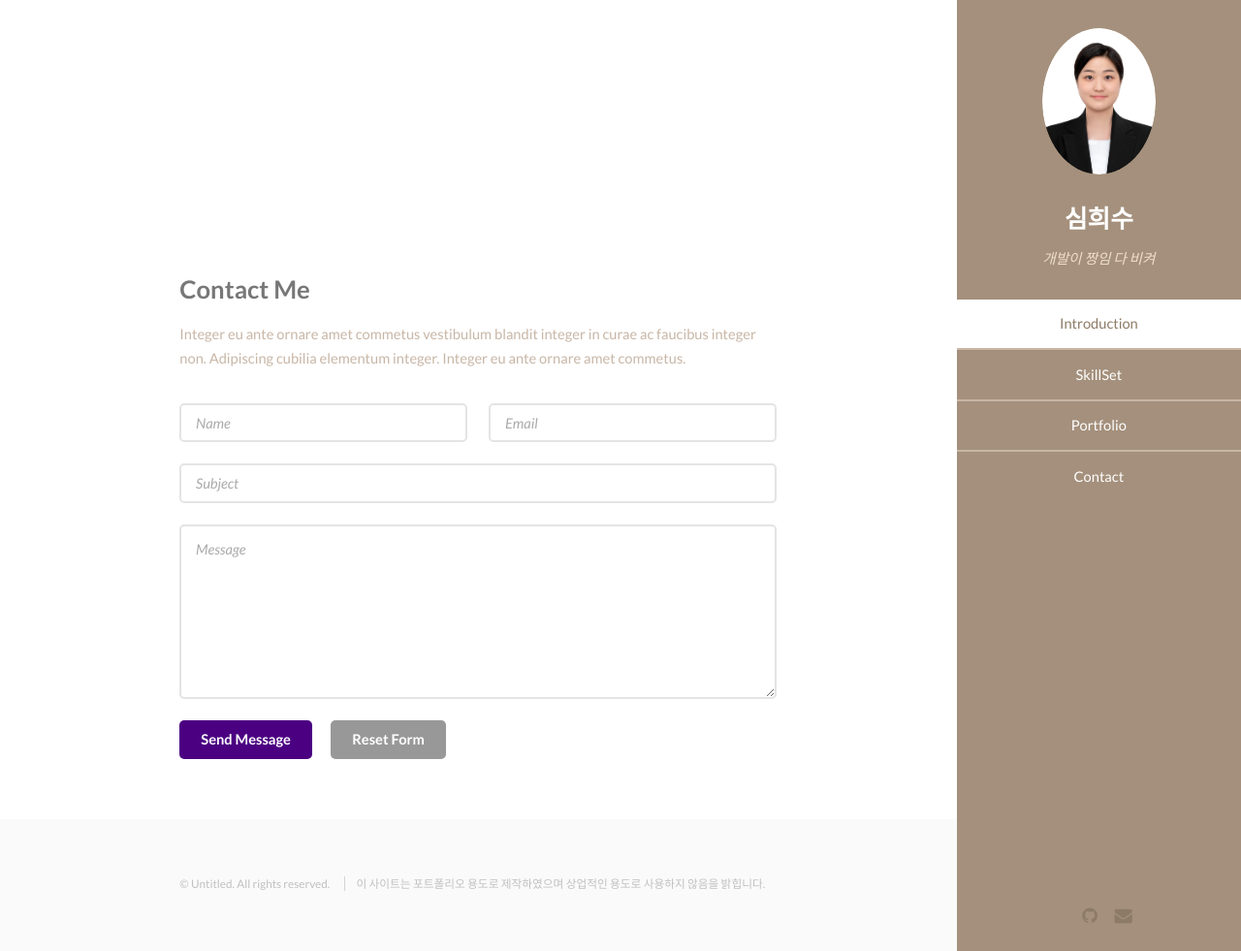
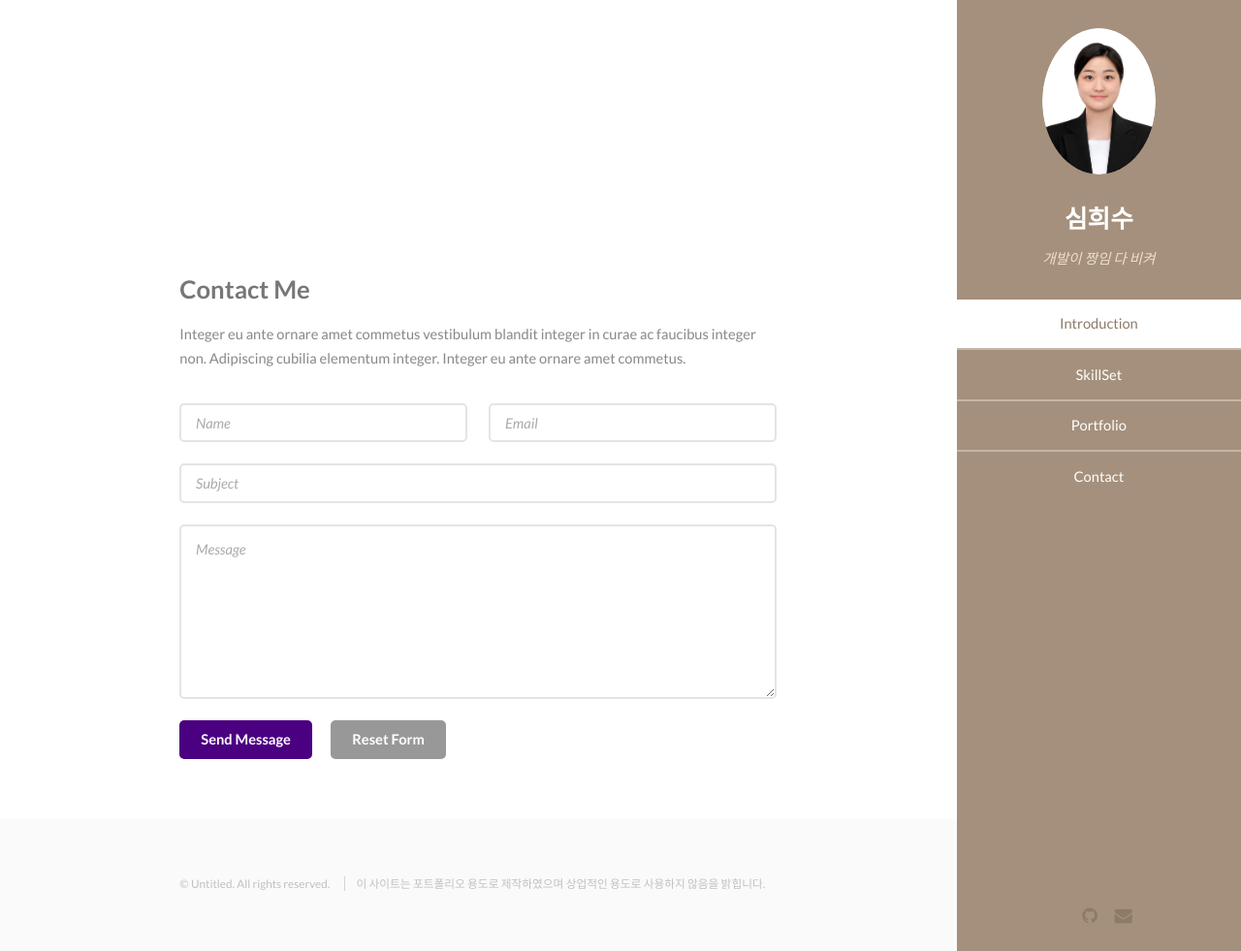
Before and after one commit to CHeessoo/CHeessoo.github.io, a Jekyll site: the page built from contact/index.html, in a window 1280 px wide and 981 px high. Shown: the whole window at 97% size. Built offline with Jekyll 4.4.1, drawn with Linux system fonts in a browser that asks for light colours.

Commit message:
Update css

```diff
--- a/css/style.css
+++ b/css/style.css
@@ -15,7 +15,7 @@
 	}
 
 	body, input, select, textarea {
-		color: #C8B6A6;
+		color: #888;
 		font-family: "Lato", sans-serif;
 		font-size: 16pt;
 		font-weight: 400;
```
